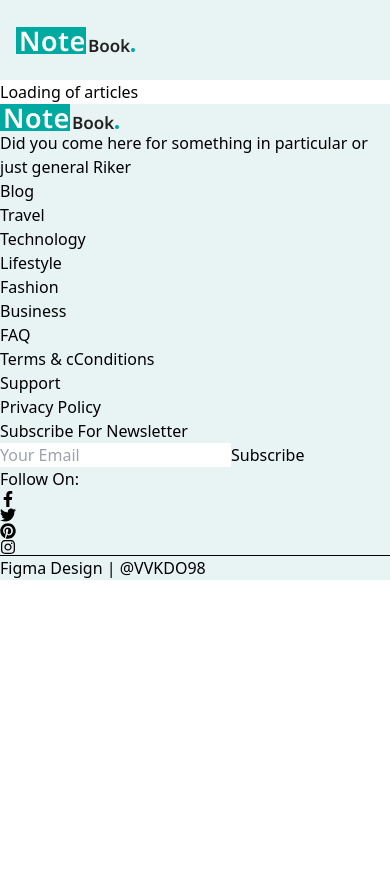
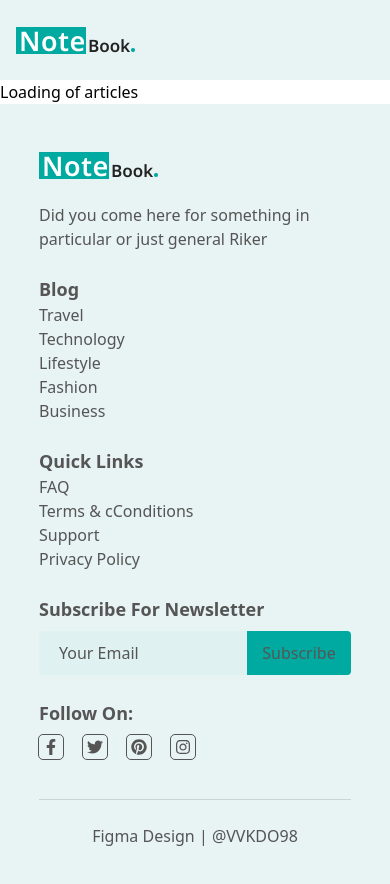
Before and after one commit to VVKDO98/react-blog-with-api-blog, a React (Create React App) app: page / in a window 390 px wide. Shown: the top 884 px of the page. Before the commit the page ends 844 px from the top, so only its background shows below. Built offline with nearby package versions, Linux system fonts and the light colour scheme; no server answers.

Commit message:
Footer mobile done

```diff
--- a/src/components/Footer.js
+++ b/src/components/Footer.js
@@ -4,48 +4,51 @@ import {FaFacebookF, FaInstagram, FaTwitter, FaPinterest} from "react-icons/fa";
 const Footer = () => {
     return (
         <footer className='w-full bg-lightgreen'>
-            <div id="footer__content">
-                <div id='footer__top'>
-                    <div id='footer__header'>
-                        <img src="./assets/img/logo.png" alt="logo" />
+            <div id="footer__content" className='w-4/5 mx-auto py-12 text-base font-normal text-grey'>
+                <div id='footer__top' className='mb-10'>
+                    <div id='footer__header' className='mb-6'>
+                        <img className='mb-6' src="./assets/img/logo.png" alt="logo"/>
                         <p>Did you come here for something in particular or just general Riker</p>
                     </div>
-                    <div id='blog__list'>
+                    <div id='blog__list' className='mb-6'>
                         <ul>
-                            <li>Blog</li>
-                            <li>Travel</li>
-                            <li>Technology</li>
-                            <li>Lifestyle</li>
-                            <li>Fashion</li>
-                            <li>Business</li>
+                            <li className='text-lg font-semibold'>Blog</li>
+                            <li className='hover:text-green'>Travel</li>
+                            <li className='hover:text-green'>Technology</li>
+                            <li className='hover:text-green'>Lifestyle</li>
+                            <li className='hover:text-green'>Fashion</li>
+                            <li className='hover:text-green'>Business</li>
                         </ul>
                     </div>
-                    <div id='quick__list'>
+                    <div id='quick__list' className='mb-6'>
                         <ul>
-                            <li>FAQ</li>
-                            <li>Terms & cConditions</li>
-                            <li>Support</li>
-                            <li>Privacy Policy</li>
+                            <li className='text-lg font-semibold'>Quick Links</li>
+                            <li className='hover:text-green'>FAQ</li>
+                            <li className='hover:text-green'>Terms & cConditions</li>
+                            <li className='hover:text-green'>Support</li>
+                            <li className='hover:text-green'>Privacy Policy</li>
                         </ul>
                     </div>
-                    <div id='newsletterSubscribe'>
-                        <p>Subscribe For Newsletter</p>
+                    <div id='newsletterSubscribe' className='mb-6'>
+                        <p className='text-lg font-semibold mb-2'>Subscribe For Newsletter</p>
                         <form action="">
-                            <input type="email" placeholder='Your Email' />
-                            <input type="submit" value="Subscribe" />
+                            <input className='h-11 w-2/3 rounded-l pl-5 bg-bgnews placeholder-grey' type="email" placeholder='Your Email' />
+                            <input className='h-11 w-1/3 rounded-r bg-green' type="submit" value="Subscribe" />
                         </form>
                     </div>
-                    <div id='follow__links'>
-                        <p>Follow On:</p>
-                        <a href=""><FaFacebookF/></a>
-                        <a href=""><FaTwitter/></a>
-                        <a href=""><FaPinterest/></a>
-                        <a href=""><FaInstagram/></a>
+                    <div id='follow__links' className='mb-6'>
+                        <p className='text-lg font-semibold mb-2'>Follow On:</p>
+                        <div className='flex flex-row gap-5'>
+                            <a href="/"><FaFacebookF  className='text-2xl p-1 outline outline-1 rounded text-grey hover:text-white hover:bg-green' /></a>
+                            <a href="/"><FaTwitter  className='text-2xl p-1 outline outline-1 rounded text-grey hover:text-white hover:bg-green' /></a>
+                            <a href="/"><FaPinterest  className='text-2xl p-1 outline outline-1 rounded text-grey hover:text-white hover:bg-green' /></a>
+                            <a href="/"><FaInstagram  className='text-2xl p-1 outline outline-1 rounded text-grey hover:text-white hover:bg-green' /></a>
+                        </div>
                     </div>
                 </div>
                 <div id="footer__bot">
-                    <hr />
-                    <p><a href="https://www.figma.com/file/Dd1ly6RJrFDMrwjUAOCIPi/Notebook---Minimal-Blog-Template-(Free)-(Community)" target="_blank" rel='noreferrer'>Figma Design</a> | <a href="https://github.com/VVKDO98" target="_blank" rel='noreferrer'>@VVKDO98</a></p>
+                    <hr className='mb-6 border-grey border-opacity-20'/>
+                    <p className='text-center'><a href="https://www.figma.com/file/Dd1ly6RJrFDMrwjUAOCIPi/Notebook---Minimal-Blog-Template-(Free)-(Community)" target="_blank" rel='noreferrer'>Figma Design</a> | <a href="https://github.com/VVKDO98" target="_blank" rel='noreferrer'>@VVKDO98</a></p>
                 </div>
             </div>
         </footer>
--- a/tailwind.config.js
+++ b/tailwind.config.js
@@ -18,6 +18,7 @@ module.exports = {
       'bgcolor': '#E5E5E5',
       'bannercolor': '#F2F8F7',
       'grey': '#555555',
+      'bgnews': '#DFF1F0'
     },
   },
   plugins: [],
```
